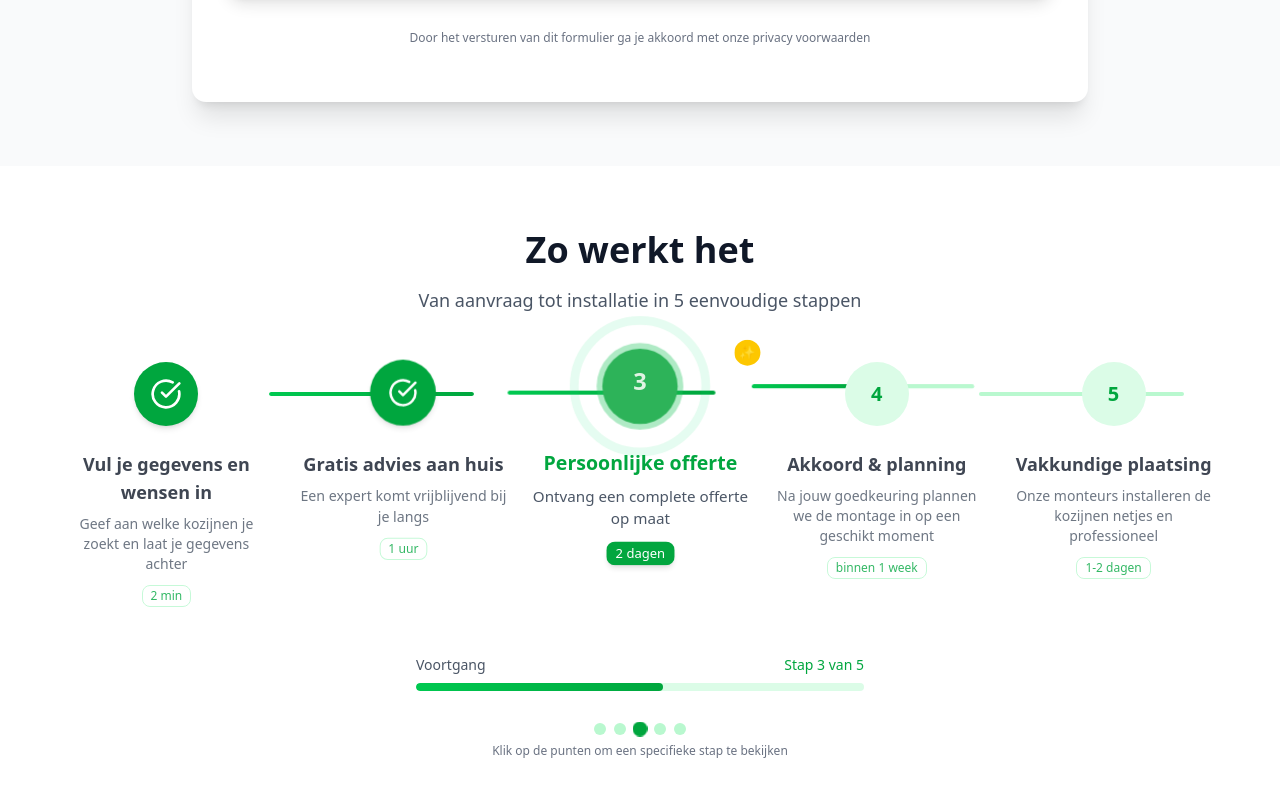
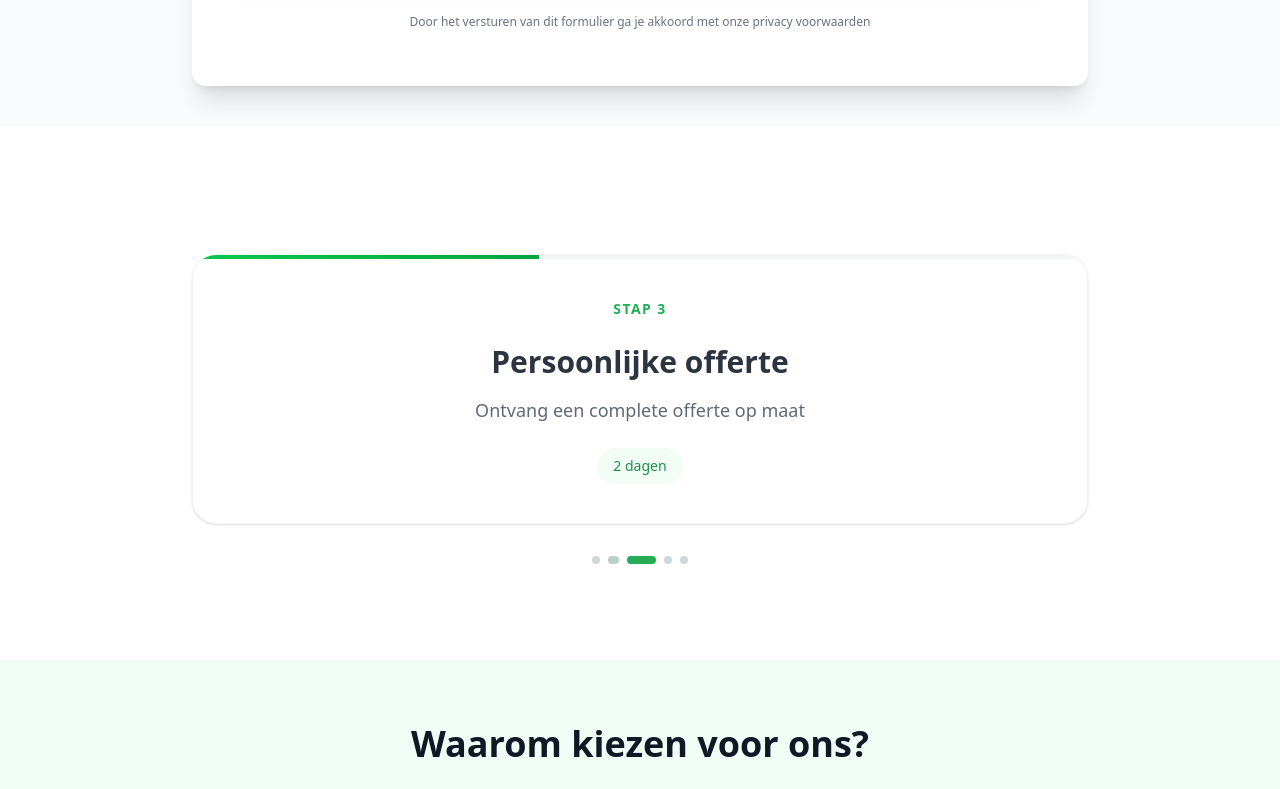
Before and after one commit to Zoubskes/renovobouw.nl, a React (Vite) app: page / in a window 1280 px wide. Shown: the part 1451-2240 px from the top of the page. Built offline with nearby package versions, Linux system fonts and the light colour scheme.

Commit message:
Animation fix

```diff
--- a/src/App.jsx
+++ b/src/App.jsx
@@ -306,7 +306,7 @@ function App() {
       </section>
 
       {/* Form Section */}
-      <section id="form-section" className="py-16 bg-gray-50">
+      <section id="form-section" className="pt-12 pb-10 bg-gray-50">
         <div className="container mx-auto px-4">
           <div className="max-w-4xl mx-auto">
             <div
@@ -408,138 +408,99 @@ function App() {
         </div>
       </section>
 
-      {/* Steps Section */}
-      <section className="py-16 bg-white">
+{/* Steps Section (Auto Fade – No Click, No Buttons) */}
+<section className="pt-0 pb-24 bg-white" id="steps-section">
   <div className="container mx-auto px-4">
-          <div className="max-w-6xl mx-auto">
+    <div className="max-w-4xl mx-auto text-center">
+
+      {/* Header */}
       <div
-              className={`text-center mb-12 transition-all duration-1000 ${
-                isVisible['steps-section'] ? 'opacity-100 translate-y-0' : 'opacity-0 translate-y-10'
+        className={`mb-12 transition-all duration-700 ${
+          isVisible["steps-section"]
+            ? "opacity-100 translate-y-0"
+            : "opacity-0 translate-y-8"
         }`}
-              data-animate
-              id="steps-section"
       >
-              <h2 className="text-3xl lg:text-4xl font-bold text-gray-900 mb-4">
+        <h2 className="text-3xl lg:text-4xl font-bold text-gray-900 mb-3">
           Zo werkt het
         </h2>
         <p className="text-lg text-gray-600">
-                Van aanvraag tot installatie in 5 eenvoudige stappen
+          In 5 eenvoudige stappen naar nieuwe kozijnen
         </p>
       </div>
 
-            <div className="grid grid-cols-1 md:grid-cols-5 gap-8">
-              {steps.map((step, index) => (
+      {/* Animated Card */}
+      <div className="relative rounded-3xl border border-gray-100 bg-white shadow-sm p-10 overflow-hidden">
+
+        {/* Soft top progress bar */}
+        <div className="absolute top-0 left-0 right-0 h-1 bg-gray-100">
           <div
-                  key={step.number}
-                  className={`text-center transition-all duration-700 ${
-                    currentStep === index ? 'transform scale-110' : ''
-                  }`}
-                  style={{ animationDelay: `${index * 200}ms` }}
-                >
-                  <div className="relative mb-6">
-                    {/* Animated step circle */}
-                    <div className={`relative w-16 h-16 rounded-full flex items-center justify-center text-xl font-bold mx-auto mb-4 transition-all duration-700 ${
-                      currentStep === index
-                        ? 'bg-green-600 text-white shadow-lg scale-110 animate-pulse-green'
-                        : currentStep > index
-                        ? 'bg-green-600 text-white shadow-md'
-                        : 'bg-green-100 text-green-600'
-                    }`}>
-                      {currentStep > index ? (
-                        <CheckCircle className="w-8 h-8 animate-bounce-in" />
-                      ) : (
-                        <span className={currentStep === index ? 'animate-bounce' : ''}>{step.number}</span>
-                      )}
-
-                      {/* Pulsing ring for active step */}
-                      {currentStep === index && (
-                        <div className="absolute inset-0 rounded-full border-4 border-green-400 animate-ping opacity-75"></div>
-                      )}
+            className="h-full bg-gradient-to-r from-green-500 to-green-600 transition-all duration-[3500ms] ease-linear"
+            style={{
+              width: `${((currentStep + 1) / steps.length) * 100}%`,
+            }}
+          />
         </div>
 
-                    {/* Animated progress line */}
-                    {index < steps.length - 1 && (
-                      <div className="hidden md:block absolute top-8 left-full w-full h-1 bg-green-200 -translate-y-0.5 rounded-full overflow-hidden">
+        {/* Animated Content */}
         <div
-                          className="h-full bg-gradient-to-r from-green-500 to-green-600 transition-all duration-1000 ease-out rounded-full"
-                          style={{
-                            width: currentStep > index ? '100%' : currentStep === index ? '50%' : '0%',
-                            boxShadow: currentStep >= index ? '0 0 10px rgba(34, 197, 94, 0.5)' : 'none'
-                          }}
-                        ></div>
-                      </div>
-                    )}
+          key={currentStep}
+          className="transition-all duration-500 ease-out animate-[fadeIn_500ms_ease]"
+        >
+          {/* Step Number */}
+          <div className="mb-6">
+            <span className="text-sm uppercase tracking-widest text-green-600 font-semibold">
+              Stap {steps[currentStep].number}
+            </span>
           </div>
 
-                  {/* Step content with fade animation */}
-                  <div className={`transition-all duration-500 ${
-                    currentStep === index ? 'opacity-100 transform translate-y-0' : 'opacity-80'
-                  }`}>
-                    <h3 className={`font-semibold text-lg mb-2 transition-colors duration-300 ${
-                      currentStep === index ? 'text-green-600' : 'text-gray-900'
-                    }`}>
-                      {step.title}
+          {/* Title */}
+          <h3 className="text-2xl lg:text-3xl font-bold text-gray-900 mb-4">
+            {steps[currentStep].title}
           </h3>
-                    <p className="text-gray-600 text-sm mb-2">{step.description}</p>
-                    <Badge
-                      variant={currentStep === index ? "default" : "outline"}
-                      className={`text-xs transition-all duration-300 ${
-                        currentStep === index
-                          ? 'bg-green-600 text-white shadow-md'
-                          : 'border-green-200 text-green-600'
-                      }`}
-                    >
-                      {step.duration}
-                    </Badge>
+
+          {/* Description */}
+          <p className="text-gray-600 text-lg mb-6">
+            {steps[currentStep].description}
+          </p>
+
+          {/* Duration */}
+          <div className="inline-flex items-center justify-center px-4 py-2 rounded-full bg-green-50 text-green-700 text-sm font-medium">
+            {steps[currentStep].duration}
           </div>
-
-                  {/* Floating icon animation for active step */}
-                  {currentStep === index && (
-                    <div className="absolute -top-2 -right-2 w-6 h-6 bg-yellow-400 rounded-full flex items-center justify-center animate-bounce">
-                      <span className="text-xs">✨</span>
-                    </div>
-                  )}
-                </div>
-              ))}
-            </div>
-
-            {/* Progress indicator */}
-            <div className="mt-12 max-w-md mx-auto">
-              <div className="flex justify-between items-center mb-2">
-                <span className="text-sm text-gray-600">Voortgang</span>
-                <span className="text-sm font-medium text-green-600">
-                  Stap {currentStep + 1} van {steps.length}
-                </span>
-              </div>
-              <div className="w-full bg-green-100 rounded-full h-2 overflow-hidden">
-                <div
-                  className="bg-gradient-to-r from-green-500 to-green-600 h-2 rounded-full transition-all duration-1000 ease-out"
-                  style={{ width: `${((currentStep + 1) / steps.length) * 100}%` }}
-                ></div>
         </div>
       </div>
 
-            {/* Auto-play controls */}
-            <div className="text-center mt-8">
-              <div className="flex justify-center items-center gap-2">
+      {/* Minimal Step Indicators */}
+      <div className="flex justify-center gap-2 mt-8">
         {steps.map((_, index) => (
-                  <button
+          <div
             key={index}
-                    onClick={() => setCurrentStep(index)}
-                    className={`w-3 h-3 rounded-full transition-all duration-300 ${
+            className={`h-2 rounded-full transition-all duration-500 ${
               currentStep === index
-                        ? 'bg-green-600 scale-125'
-                        : 'bg-green-200 hover:bg-green-300'
+                ? "w-8 bg-green-600"
+                : "w-2 bg-gray-300"
             }`}
           />
         ))}
       </div>
-              <p className="text-xs text-gray-500 mt-2">
-                Klik op de punten om een specifieke stap te bekijken
-              </p>
+
     </div>
   </div>
-        </div>
+
+  {/* Local Animation */}
+  <style jsx>{`
+    @keyframes fadeIn {
+      from {
+        opacity: 0;
+        transform: translateY(10px);
+      }
+      to {
+        opacity: 1;
+        transform: translateY(0);
+      }
+    }
+  `}</style>
 </section>
 
       {/* Benefits Section */}
```
Lines whose indentation alone changed are shown as unchanged.
